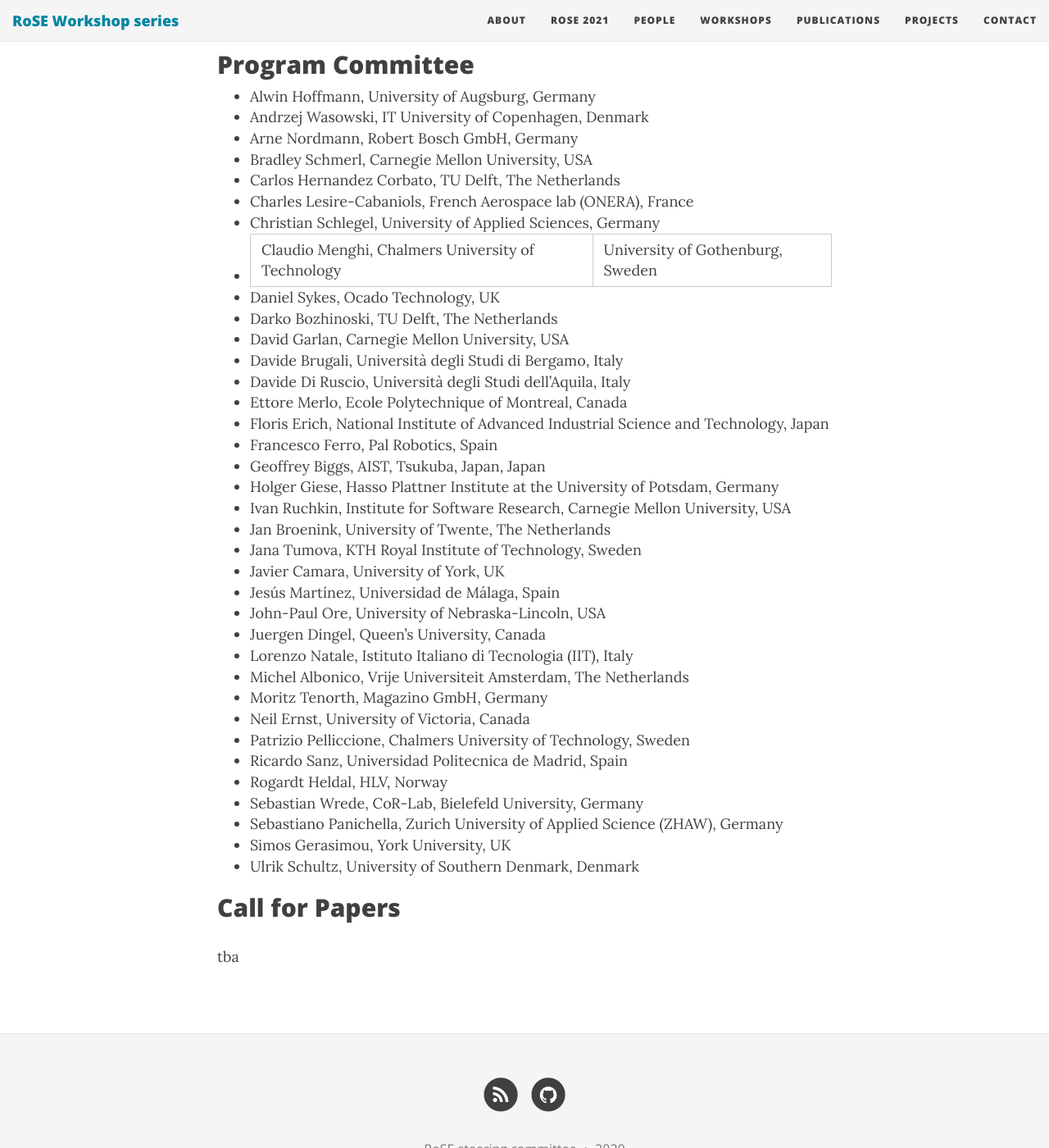
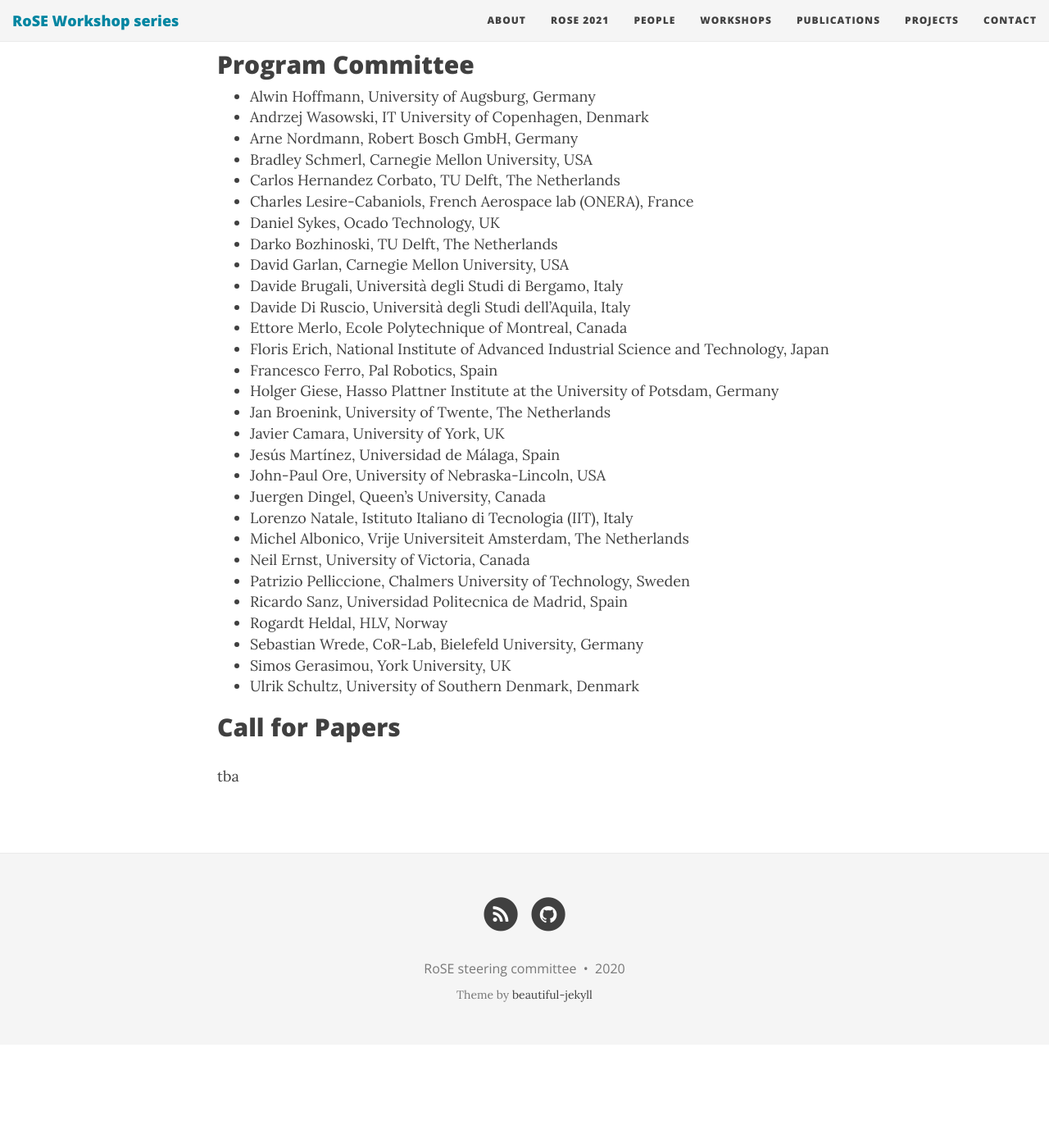
Before and after one commit to rose-workshops/rose-workshops.github.io, a Jekyll site: the page built from rose2021.md, in a window 1280 px wide and 1400 px high, scrolled down 2699 px. Shown: the whole window at 82% size. Built offline with Jekyll 4.4.1, drawn with Linux system fonts in a browser that asks for light colours; nearby versions of some CDN libraries; after the commit the page ends 3973 px from its top, so only the background shows below that.

Commit message:
Fix PC for RoSE 2021

```diff
--- a/rose2021.md
+++ b/rose2021.md
@@ -72,8 +72,6 @@ Workshop papers must follow the [ICSE 2021 Format and Submission Guideline](http
 * Bradley Schmerl, Carnegie Mellon University, USA
 * Carlos Hernandez Corbato, TU Delft, The Netherlands
 * Charles Lesire-Cabaniols, French Aerospace lab (ONERA), France
-* Christian Schlegel, University of Applied Sciences, Germany
-* Claudio Menghi, Chalmers University of Technology | University of Gothenburg, Sweden
 * Daniel Sykes, Ocado Technology, UK
 * Darko Bozhinoski, TU Delft, The Netherlands
 * David Garlan, Carnegie Mellon University, USA
@@ -82,24 +80,19 @@ Workshop papers must follow the [ICSE 2021 Format and Submission Guideline](http
 * Ettore Merlo, Ecole Polytechnique of Montreal, Canada
 * Floris Erich, National Institute of Advanced Industrial Science and Technology, Japan
 * Francesco Ferro, Pal Robotics, Spain
-* Geoffrey Biggs, AIST, Tsukuba, Japan, Japan
 * Holger Giese, Hasso Plattner Institute at the University of Potsdam, Germany
-* Ivan Ruchkin, Institute for Software Research, Carnegie Mellon University, USA
 * Jan Broenink, University of Twente, The Netherlands
-* Jana Tumova, KTH Royal Institute of Technology, Sweden
 * Javier Camara, University of York, UK
 * Jesús Martínez, Universidad de Málaga, Spain
 * John-Paul Ore, University of Nebraska-Lincoln, USA
 * Juergen Dingel, Queen's University, Canada
 * Lorenzo Natale, Istituto Italiano di Tecnologia (IIT), Italy
 * Michel Albonico, Vrije Universiteit Amsterdam, The Netherlands
-* Moritz Tenorth, Magazino GmbH, Germany
 * Neil Ernst, University of Victoria, Canada
 * Patrizio Pelliccione, Chalmers University of Technology, Sweden
 * Ricardo Sanz, Universidad Politecnica de Madrid, Spain
 * Rogardt Heldal, HLV, Norway
 * Sebastian Wrede, CoR-Lab, Bielefeld University, Germany
-* Sebastiano Panichella, Zurich University of Applied Science (ZHAW), Germany
 * Simos Gerasimou, York University, UK
 * Ulrik Schultz, University of Southern Denmark, Denmark
 
```
